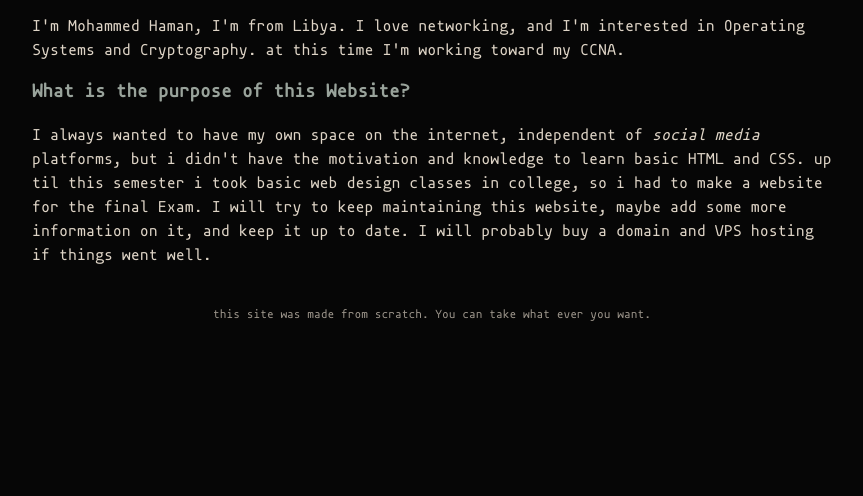
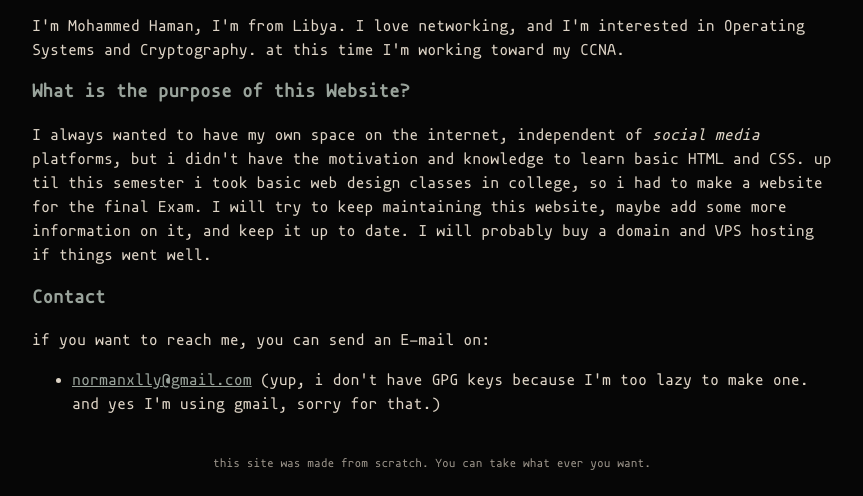
Before and after one commit to NoRMaNxLLy/NoRMaNxLLy.github.io, a plain HTML site: page index.html in a window 1280 px wide. Shown: the part 368-864 px from the top of the page, without its empty margins (208-1071 px from the left). Before the commit the page ends 800 px from the top, so only its background shows below. Drawn offline with Linux system fonts and the light colour scheme.

Commit message:
added contact

```diff
--- a/index.html
+++ b/index.html
@@ -35,6 +35,16 @@
             I will try to keep maintaining this website, maybe add some more information on it, and keep it
             up to date. I will probably buy a domain and VPS hosting if things went well.
             </p>
+
+            <h3>Contact</h3>
+            if you want to reach me, you can send an E-mail on:
+            <ul>
+                <li>
+                    <a href="mailto:normanxlly@gmail.com">normanxlly@gmail.com</a>
+                    (yup, i don't have GPG keys because I'm too lazy to make one. and yes I'm using gmail,
+                    sorry for that.)
+                </li>
+            </ul>
         </main>
 
         <footer>
```
